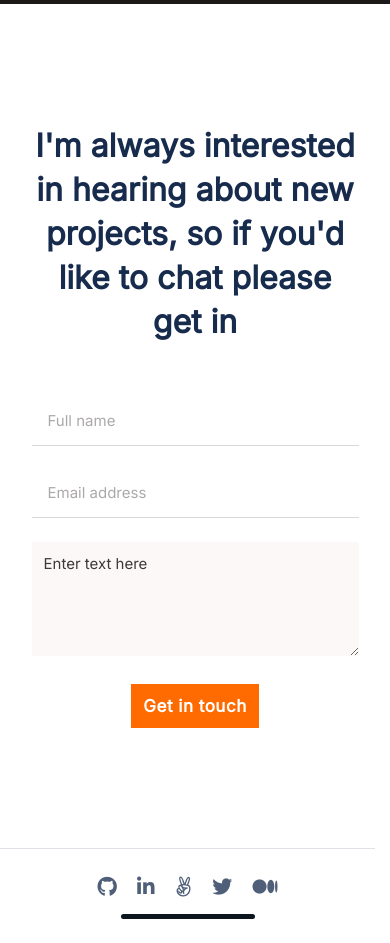
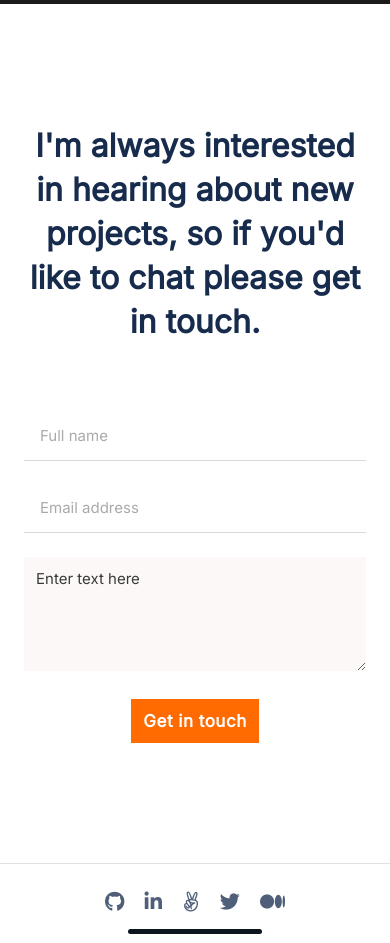
Before and after one commit to JbirdL86/Portfolio, a website: page index.html in a window 390 px wide. Shown: the part 6120-7063 px from the top of the page. Drawn offline with Linux system fonts and the light colour scheme.

Commit message:
Add Autors to readme file and fix optional requirements from PR

```diff
--- a/index.html
+++ b/index.html
@@ -189,7 +189,7 @@
             </section>
             <section class="form-container">
                 <div class="form-title">
-                    <h3>I'm always interested in hearing about new projects, so if you'd like to chat please get in</h3>
+                    <h3>I'm always interested in hearing about new projects, so if you'd like to chat please get in touch.</h3>
                 </div>
                 <form action="https://formspree.io/f/xayajwko" method="POST">
                     <ul>
--- a/style.css
+++ b/style.css
@@ -355,19 +355,25 @@ header {
 }
 
 .form-container {
-  height: 844px;
   padding: 120px 24px;
   display: flex;
-  flex-direction: column;
-  justify-content: flex-start;
-  align-items: center;
+}
+
+.form-container form {
+  width: 100%;
+  margin-right: 120px;
 }
 
 .form-title {
-  text-align: center;
-  margin-bottom: 58px;
-  width: 327px;
-  height: 216px;
+  text-align: left;
+  width: 485px;
+  margin-left: 135px;
+  margin-right: 24px;
+  font-family: 'Inter', sans-serif;
+  font-style: normal;
+  font-weight: bold;
+  font-size: 40px;
+  line-height: 52px;
 }
 
 .form-title h3 {
@@ -379,13 +385,11 @@ header {
 }
 
 .name {
-  width: 327px;
   height: 48px;
   display: flex;
   flex-direction: column;
   justify-content: center;
   border-bottom: 1px solid #dbd8d7;
-  align-items: center;
   margin-bottom: 24px;
 }
 
@@ -400,7 +404,7 @@ header {
 .textarea textarea {
   border: none;
   background-color: #fbf8f7;
-  width: 327px;
+  width: 100%;
   height: 114px;
   padding: 12px;
   margin-bottom: 24px;
@@ -416,13 +420,12 @@ header {
 
 .name input {
   border: none;
-  width: 295px;
   height: 18px;
+  margin-left: 16px;
 }
 
 .button-container {
   display: flex;
-  justify-content: center;
   align-items: center;
 }
 
@@ -439,13 +442,21 @@ header {
   border: none;
 }
 
+.button-container button:hover {
+  color: #ff6b00;
+  background-color: #fff5e1;
+  border: 1px solid #ff6b00;
+  transition: 0.4s;
+  cursor: pointer;
+}
+
 .bottom-nav {
   display: flex;
   flex-direction: column;
   justify-content: center;
   align-items: center;
   height: 72px;
-  width: 375px;
+  width: 100%;
   border-top: 1px solid #dfe1e6;
   margin-bottom: 8px;
 }
@@ -471,3 +482,30 @@ header {
   background-color: #0d151e;
   border-radius: 10px;
 }
+
+@media only screen and (max-width: 700px) {
+  .form-container {
+    flex-wrap: wrap;
+  }
+
+  .form-container form {
+    margin-right: 0;
+  }
+
+  .form-title {
+    text-align: center;
+    margin-bottom: 73px;
+    height: 216px;
+    margin-left: 0;
+    margin-right: 0;
+    overflow: hidden;
+  }
+
+  .name {
+    background-color: white;
+  }
+
+  .button-container {
+    justify-content: center;
+  }
+}
```
Also changed, not shown: README.md.
